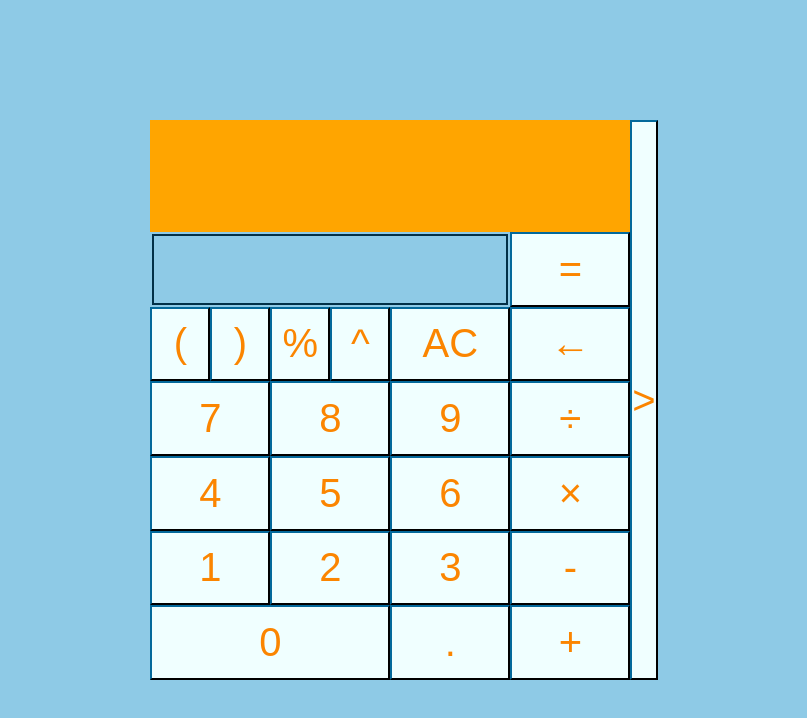
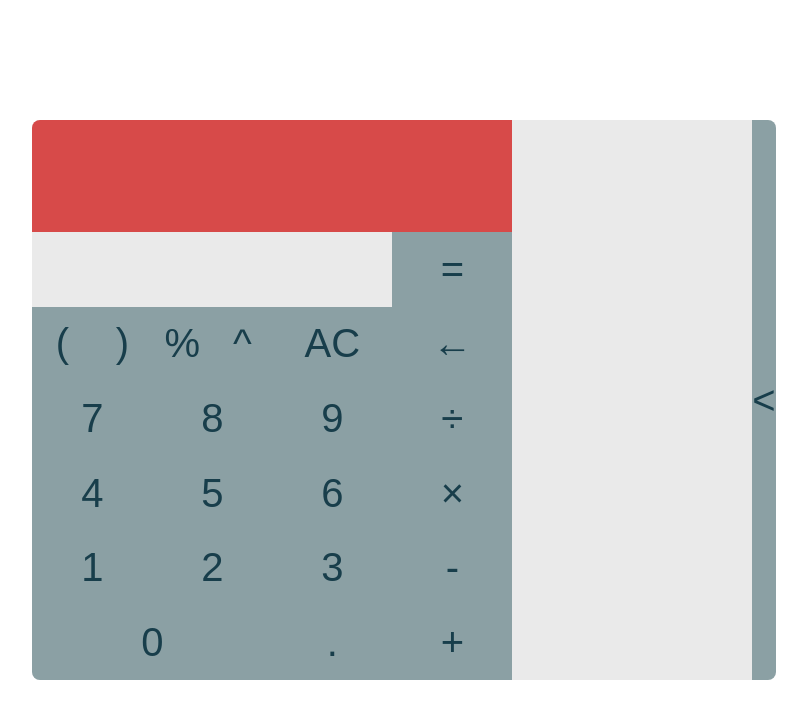
Before and after one commit to Anmol-Ghadia/web-calculator, a plain HTML site: page index.html in a window 1280 px wide. Shown: the whole page, without its empty margins (236-1043 px from the left). Drawn offline with Linux system fonts and the light colour scheme.

Commit message:
added styling and separated theme in different style sheet

```diff
--- a/index.html
+++ b/index.html
@@ -11,7 +11,7 @@
 
             <div class="output_container"><span class="output_display" id="output_display"></span></div>
 
-            <span id="display"></span>
+            <span id="display" class=""></span>
             <button type="button" id="display_append" onclick="equals_compute()"></button>
 
             <div class="double_button_container">
@@ -55,6 +55,7 @@
     </div>
 </body>
 <link rel="stylesheet" href="style.css">
+<link rel="stylesheet" href="theme.css">
 <script src="library/decimal.js"></script>
 <script src="script.js"></script>
 </html>
--- a/script.js
+++ b/script.js
@@ -16,7 +16,68 @@ addEventListener("DOMContentLoaded", init);
 // Startup routine
 function init() {
     history_button_clicked();
-    history_button_clicked();
+    // history_button_clicked();
+    generateTheme();
+    applyTheme();
+}
+
+// Adds the given formula and answer as a dom element in the history tab
+function add_history(formula,answer) {
+    const history_cell = document.createElement('div');
+    const history_formula = document.createElement('div');
+    const history_answer = document.createElement('div');
+    const history_cell_top_spacer = document.createElement('div');
+
+    history_cell_top_spacer.classList.add("history_cell_top_spacer");
+    history_cell.classList.add("history_cell");
+    history_formula.classList.add("history_formula");
+    history_answer.classList.add("history_answer");
+
+    // Styling
+    history_cell_top_spacer.classList.add(theme_highlight);
+    history_answer.classList.add(theme_secondary_text)
+    history_formula.classList.add(theme_primary_text)
+
+    history_formula.innerHTML = pre_process_history_formula(formula+" =");
+    history_answer.innerHTML = answer;
+
+    history_cell.appendChild(history_cell_top_spacer);
+    history_cell.appendChild(history_formula);
+    history_cell.appendChild(history_answer);
+
+    const history_container = document.getElementsByClassName("history_container")[0];
+    history_container.appendChild(history_cell);
+}
+
+function applyTheme() {
+
+    // text
+    document.getElementsByClassName("output_display")[0].classList.add(theme_primary_text);
+    document.getElementById("display").classList.add(theme_secondary_text);
+
+    // Background color
+    // document.getElementsByTagName("body")[0].classList.add(theme_secodary);
+    // document.getElementById("container").classList.add(theme_secodary);
+    document.getElementById("calculator_container").classList.add(theme_secodary);
+    document.getElementById("display").classList.add(theme_secodary);
+    document.getElementsByClassName("output_container")[0].classList.add(theme_highlight);
+    document.getElementsByClassName("history_container")[0].classList.add(theme_secodary);
+
+    // text + background
+    Array.from(document.getElementsByTagName("button")).forEach(ele => {
+        ele.classList.add(theme_primary);
+        ele.classList.add(theme_primary_text);
+    })
+}
+
+function generateTheme() {
+
+    // TODO !!! Add randomizer
+    theme_primary = "theme_primary_1";
+    theme_secodary = "theme_secondary_1";
+    theme_highlight = "theme_highlight_1";
+    theme_primary_text = "theme_primary_text_1";
+    theme_secondary_text = "theme_secondary_text_1"
 }
 
 function history_button_clicked() {
@@ -145,27 +206,6 @@ function pre_process_history_formula(in_formula) {
 
     return out_formula;
 }
-
-// Adds the given formula and answer as a dom element in the history tab
-function add_history(formula,answer) {
-    const history_cell = document.createElement('div');
-    const history_formula = document.createElement('div');
-    const history_answer = document.createElement('div');
-
-    history_cell.classList.add("history_cell");
-    history_formula.classList.add("history_formula");
-    history_answer.classList.add("history_answer");
-
-    history_formula.innerHTML = pre_process_history_formula(formula+" =");
-    history_answer.innerHTML = answer;
-
-    history_cell.appendChild(history_formula);
-    history_cell.appendChild(history_answer);
-
-    const history_container = document.getElementsByClassName("history_container")[0];
-    history_container.appendChild(history_cell);
-}
-
 
 // Evaluates the expression and displays appropriately
 function equals_compute() {
--- a/style.css
+++ b/style.css
@@ -7,9 +7,6 @@
 body{
     height: 100vh;
     width: 100%;
-
-    /*  */
-    background-color: #8ecae6;
 }
 
 #container {
@@ -18,9 +15,6 @@ body{
 
     display: flex;
     flex-direction: column;
-
-    /*  */
-    /* font-size: xxx-large; */
 }
 
 #calculator_container {
@@ -46,6 +40,8 @@ body{
 
 #history_toggle {
     /* Nothing here */
+    border-radius: 0px;
+
 }
 
 .output_container {
@@ -53,7 +49,6 @@ body{
     grid-column-end: 5;
     grid-row-start: 1;
     grid-row-end: 2;
-    background-color: orange;
     display: grid;
 }
 
@@ -65,7 +60,6 @@ body{
     /*  */
     font-size: 10vh;
     display: flex;
-    color: #023047;
     text-align: center;
     align-items: center;
     justify-content: center;
@@ -89,23 +83,16 @@ body{
     /*  */
     display: flex;
     align-items: center;
-    border: #023047 2px solid;
     margin: 2px;
     justify-content: right;
 
-    color: #023047;
 }
 
 button {
     font-size: 5vh;
 
-    /*  */
-    color: #fb8500;
-    background-color: azure;
-    /* border-radius: 50%; */
-    border-color: #023047;
-    border-width: 2px;
-    /* margin: 2px; */
+    border-width: 0px;
+    /* margin: 1px; */
 }
 
 #display_equals{
@@ -123,15 +110,21 @@ button {
 }
 
 .history_cell {
-    border-top: 0.15vh solid #fb8500;
-    padding: 0.5vh 2vw;
-
+    /* border-top: 0.15vh solid #fb8500; */
     display: flex;
+    flex-wrap: wrap;
     justify-content: space-between;
     /*  */
 }
 
+.history_cell_top_spacer {
+    width: 100%;
+    height: 2px;
+}
+
 .history_formula {
+    margin: 0.5vh 0.5vw;
+
     display: flex;
     align-items: center;
     font-size: 2vh;
@@ -142,13 +135,12 @@ button {
 }
 
 .history_answer {
+    margin: 0.5vh 0.5vw;
+
     display: flex;
     justify-content: right;
     text-align: center;
     font-size: 3vh;
-
-    /*  */
-
 }
 
 /* width */
@@ -158,19 +150,17 @@ button {
 
 /* Track */
 ::-webkit-scrollbar-track {
-    border: 0.1px solid #fb8500;
-    border-radius: 1vh;
+    border: 1px solid #444444;
 }
 
 /* Handle */
 ::-webkit-scrollbar-thumb {
-    background: #fb8500;
-    border-radius: 1vh;
+    background: #666666;
 }
 
 /* Handle on hover */
 ::-webkit-scrollbar-thumb:hover {
-    background: #023047;
+    background: #444444;
 }
 
 @media only screen and (orientation: landscape) {
@@ -194,6 +184,7 @@ button {
         width: 60vh;
         height: 70vh;
         order: 1;
+        border-radius: 1vh 0px 0px 1vh;
     }
 
     #history_container {
@@ -205,5 +196,14 @@ button {
     #history_toggle_btn {
         height: 70vh;
         order: 3;
+        border-radius: 0px 1vh 1vh 0px;
+    }
+
+    #btn_0 {
+        border-radius: 0px 0px 0px 1vh;
+    }
+
+    .output_container {
+        border-radius: 1vh 0px 0px 0px;
     }
 }
--- /dev/null
+++ b/theme.css
@@ -0,0 +1,24 @@
+/* Most elements are painted with this */
+.theme_primary_1 {
+    background-color: #8ba0a4;
+}
+
+/* very few elements are painted with this */
+.theme_secondary_1 {
+    background-color: #eaeaea;
+}
+
+/* Brigtest color */
+.theme_highlight_1 {
+    background-color: #d74a49;
+}
+
+/* Should be visible on primary and highlight */
+.theme_primary_text_1 {
+    color: #183e4b;
+}
+
+/* Should be visible on secondary */
+.theme_secondary_text_1 {
+    color: #1b4552;
+}
```
Also changed, not shown: README.md.
